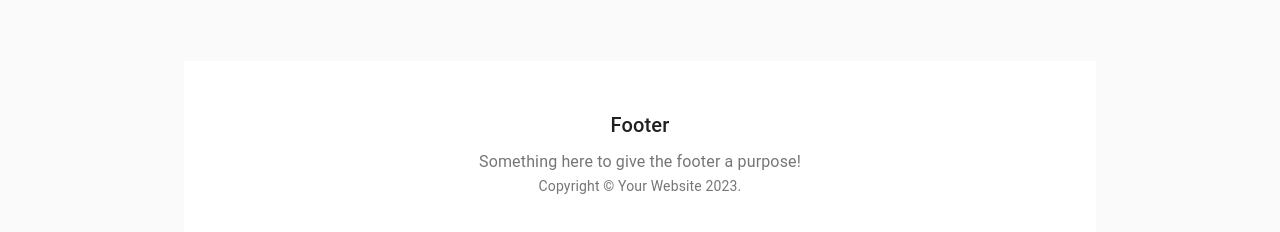
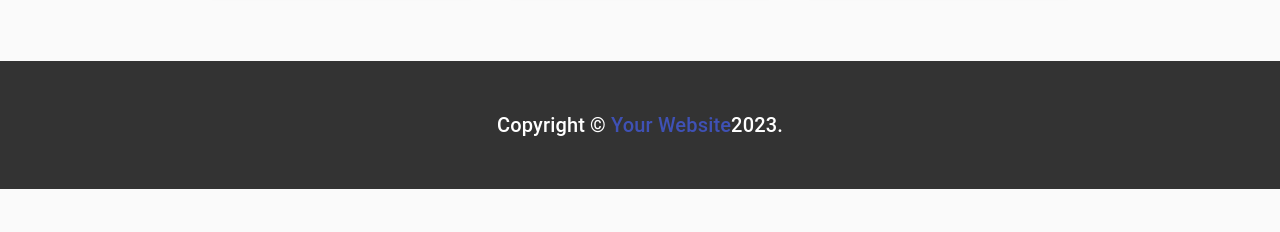
Before and after one commit to Naoshin-hirano/node_ec_frontend, a Next.js app: page /product-list in a window 1280 px wide. Shown: the part 1620-1852 px from the top of the page. After the commit the page ends 1809 px from the top, so only its background shows below. Built offline with nearby package versions, Linux system fonts and the light colour scheme.

Commit message:
フッターのレイアウト

```diff
--- /dev/null
+++ b/src/components/molecules/Footer.tsx
@@ -0,0 +1,23 @@
+import { Link, Typography, makeStyles } from "@material-ui/core";
+
+const useStyles = makeStyles((theme) => ({
+    footer: {
+        backgroundColor: "#333333",
+        color: "white",
+        padding: theme.spacing(6),
+    },
+}));
+
+export const Footer = () => {
+    const classes = useStyles();
+    return (
+        <footer className={classes.footer}>
+            <Typography variant="h6" align="center">
+                {"Copyright © "}
+                <Link href="https://mui.com/">Your Website</Link>
+                {new Date().getFullYear()}
+                {"."}
+            </Typography>
+        </footer>
+    );
+};
--- a/src/components/organisms/product-list/ProdectList.tsx
+++ b/src/components/organisms/product-list/ProdectList.tsx
@@ -8,21 +8,7 @@ import CssBaseline from "@material-ui/core/CssBaseline";
 import Grid from "@material-ui/core/Grid";
 import { makeStyles } from "@material-ui/core/styles";
 import Container from "@material-ui/core/Container";
-import Link from "@material-ui/core/Link";
 import Typography from "@material-ui/core/Typography";
-
-function Copyright() {
-    return (
-        <Typography variant="body2" color="textSecondary" align="center">
-            {"Copyright © "}
-            <Link color="inherit" href="https://mui.com/">
-                Your Website
-            </Link>{" "}
-            {new Date().getFullYear()}
-            {"."}
-        </Typography>
-    );
-}
 
 const useStyles = makeStyles((theme) => ({
     icon: {
@@ -49,10 +35,6 @@ const useStyles = makeStyles((theme) => ({
     },
     cardContent: {
         flexGrow: 1,
-    },
-    footer: {
-        backgroundColor: theme.palette.background.paper,
-        padding: theme.spacing(6),
     },
 }));
 
@@ -145,22 +127,6 @@ export const ProductList = () => {
                     </Grid>
                 </Container>
             </main>
-            {/* Footer */}
-            <footer className={classes.footer}>
-                <Typography variant="h6" align="center" gutterBottom>
-                    Footer
-                </Typography>
-                <Typography
-                    variant="subtitle1"
-                    align="center"
-                    color="textSecondary"
-                    component="p"
-                >
-                    Something here to give the footer a purpose!
-                </Typography>
-                <Copyright />
-            </footer>
-            {/* End footer */}
         </React.Fragment>
     );
 };
--- a/src/components/templates/product-list/index.tsx
+++ b/src/components/templates/product-list/index.tsx
@@ -1,3 +1,4 @@
+import { Footer } from "@/components/molecules/Footer";
 import { Header } from "@/components/molecules/Header";
 import Layout from "@/components/molecules/Layout";
 import { ProductList } from "@/components/organisms/product-list/ProdectList";
@@ -10,6 +11,7 @@ export const ProductListTemp = () => {
             <Container maxWidth="md">
                 <ProductList />
             </Container>
+            <Footer />
         </Layout>
     );
 };
```
